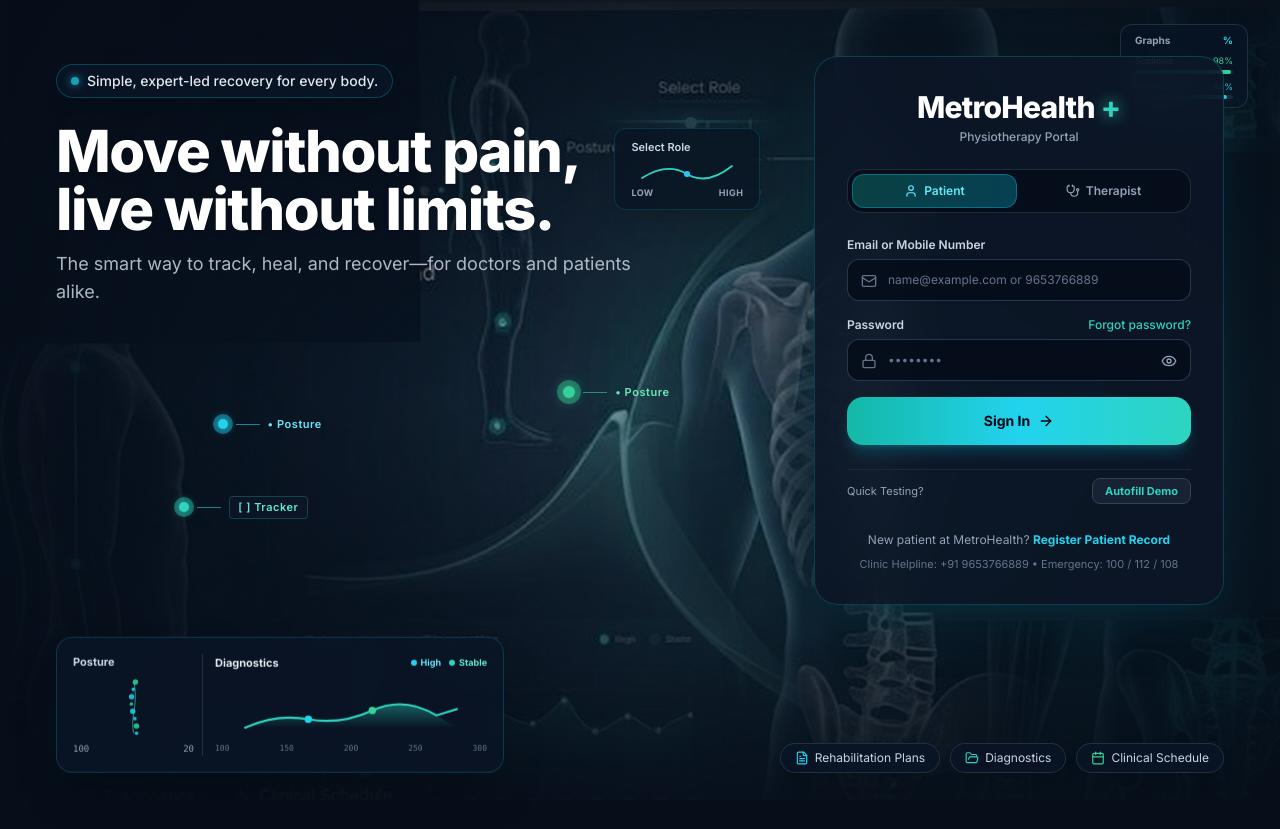
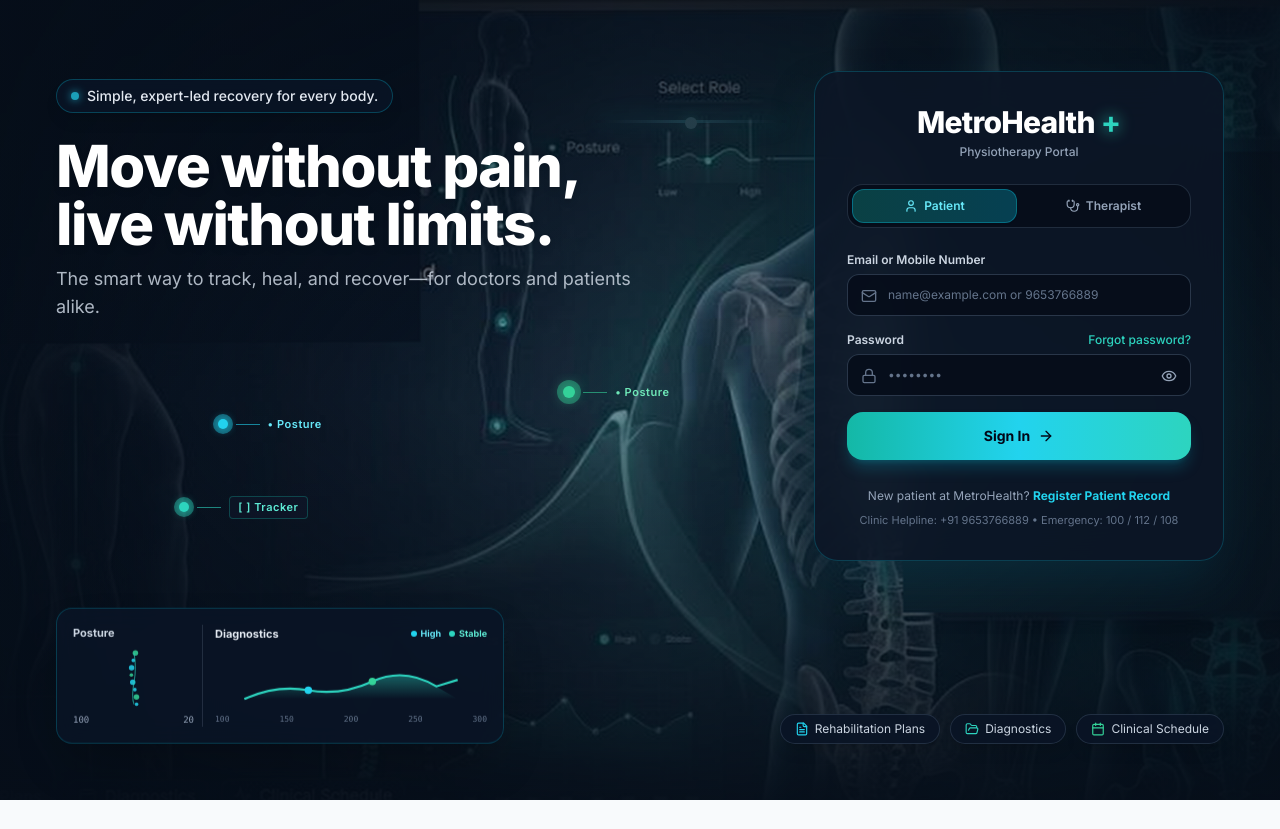
Before and after one commit to gourav96723/Metrohealth, a React (Vite) app in the folder frontend/: page / in a window 1280 px wide. After the commit the page ends 800 px from the top, so only its background shows below. Built offline with nearby package versions, Linux system fonts and the light colour scheme.

Commit message:
fix(ui): remove autofill demo button and clean redundant overlays from login portal

```diff
--- a/frontend/src/pages/LoginPage.tsx
+++ b/frontend/src/pages/LoginPage.tsx
@@ -71,16 +71,6 @@ export const LoginPage: React.FC<LoginPageProps> = ({ onNavigate }) => {
       setError(err.message || 'Login failed. Please check your credentials or call +91 9653766889.');
     } finally {
       setLoading(false);
-    }
-  };
-
-  const handleAutofillDemo = () => {
-    if (role === 'patient') {
-      setIdentifier('demo@healthsense.ai');
-      setPassword('password123');
-    } else {
-      setIdentifier('dr.sarah@metrohealth.ai');
-      setPassword('password123');
     }
   };
 
@@ -248,54 +238,6 @@ export const LoginPage: React.FC<LoginPageProps> = ({ onNavigate }) => {
             • Posture
           </span>
         </div>
-
-        {/* Top Floating Curve Indicator: Select Role */}
-        <div className="absolute top-[16%] left-[48%] hidden xl:block pointer-events-none z-10 bg-[#091524]/80 border border-cyan-500/20 rounded-xl px-4 py-2.5 backdrop-blur-md shadow-xl animate-hud-float">
-          <p className="text-[11px] font-semibold text-slate-300 mb-1">Select Role</p>
-          <div className="w-28 h-6 relative flex items-center justify-center">
-            <svg className="w-full h-full overflow-visible" viewBox="0 0 100 24">
-              <path
-                d="M 5 18 Q 30 2, 50 14 T 95 6"
-                fill="none"
-                stroke="#2dd4bf"
-                strokeWidth="1.8"
-                strokeLinecap="round"
-              />
-              <circle cx="50" cy="14" r="3" fill="#22d3ee" className="animate-ping" />
-              <circle cx="50" cy="14" r="2.5" fill="#38bdf8" />
-            </svg>
-          </div>
-          <div className="flex justify-between text-[9px] text-slate-400 font-bold uppercase tracking-wider mt-0.5">
-            <span>Low</span>
-            <span>High</span>
-          </div>
-        </div>
-
-        {/* Top Right Mini HUD: Graphs % */}
-        <div className="absolute top-6 right-8 hidden xl:block pointer-events-none z-10 bg-[#091524]/75 border border-slate-700/60 rounded-xl px-3.5 py-2 backdrop-blur-md shadow-lg text-[10px] space-y-1.5 w-32">
-          <div className="flex justify-between items-center text-slate-400 font-bold">
-            <span>Graphs</span>
-            <span className="text-cyan-400">%</span>
-          </div>
-          <div>
-            <div className="flex justify-between text-[9px] text-slate-300 mb-0.5">
-              <span>Scoliosis</span>
-              <span className="text-emerald-400">98%</span>
-            </div>
-            <div className="w-full bg-slate-800 rounded-full h-1">
-              <div className="bg-emerald-400 h-1 rounded-full w-[98%]" />
-            </div>
-          </div>
-          <div>
-            <div className="flex justify-between text-[9px] text-slate-300 mb-0.5">
-              <span>Kyphosis</span>
-              <span className="text-cyan-400">94%</span>
-            </div>
-            <div className="w-full bg-slate-800 rounded-full h-1">
-              <div className="bg-cyan-400 h-1 rounded-full w-[94%]" />
-            </div>
-          </div>
-        </div>
       </div>
 
       {/* ================= MAIN INTERACTIVE FOREGROUND LAYOUT ================= */}
@@ -449,18 +391,6 @@ export const LoginPage: React.FC<LoginPageProps> = ({ onNavigate }) => {
                   <ArrowRight className="w-4 h-4" />
                 </button>
               </form>
-
-              {/* Quick Demo Autofill Helper */}
-              <div className="pt-2 flex items-center justify-between text-xs text-slate-400 border-t border-slate-800/80">
-                <span className="text-[11px]">Quick Testing?</span>
-                <button
-                  type="button"
-                  onClick={handleAutofillDemo}
-                  className="text-[11px] font-bold text-teal-400 hover:text-teal-300 bg-slate-800/70 hover:bg-slate-800 px-3 py-1 rounded-lg border border-slate-700 transition"
-                >
-                  Autofill Demo
-                </button>
-              </div>
 
               {/* Bottom Support & Registration Links */}
               <div className="space-y-2 text-center text-xs text-slate-400 pt-1">
```
